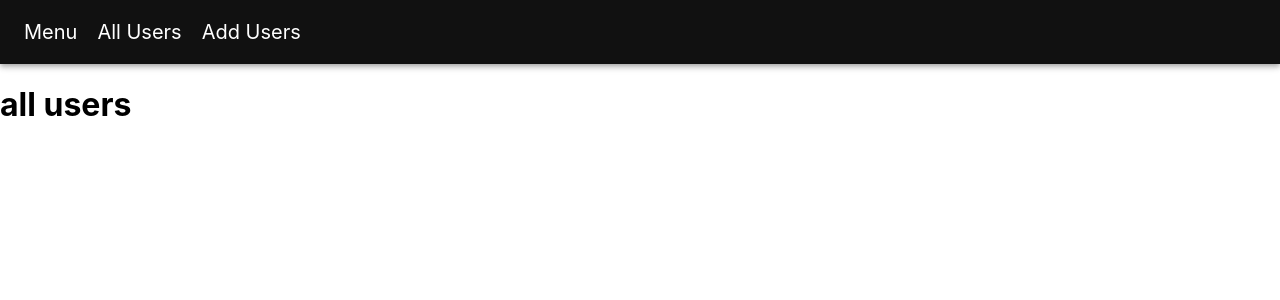
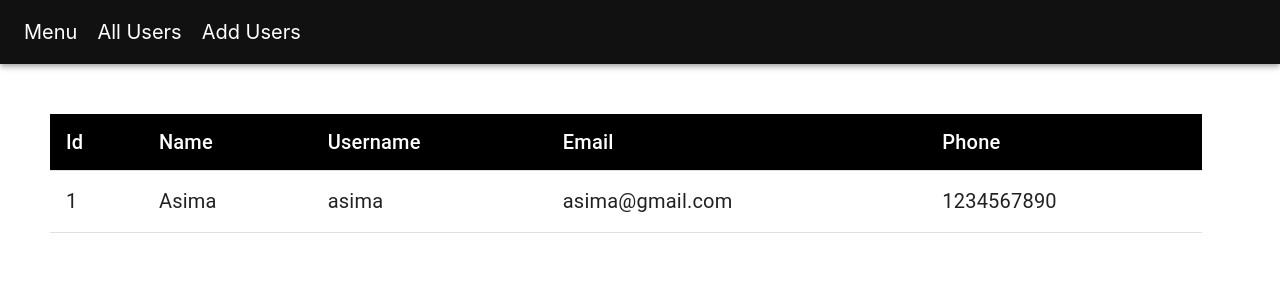
Before and after one commit to asima-chowdhury/users, a React (Create React App) app: page /all in a window 1280 px wide. Shown: the top 300 px of the page. Built offline with nearby package versions, Linux system fonts and the light colour scheme; data requests are answered from the project's data file.

Commit message:
completed allusers dynamically read only table from json-server

```diff
--- a/src/Service/api.js
+++ b/src/Service/api.js
@@ -2,6 +2,6 @@
 
 const url = "http://localhost:3003/users";
 
-export const getUsers = () => {
-    return axios.get(url);
+export const getUsers = async () => {
+    return await axios.get(url);
 }
--- a/src/components/AllUsers.jsx
+++ b/src/components/AllUsers.jsx
@@ -1,9 +1,68 @@
-import React from 'react';
+import React, { useEffect, useState } from 'react';
+import { getUsers } from '../Service/api';
+import { Table, TableHead, TableRow, TableCell, TableBody , makeStyles } from '@material-ui/core';
+
+const useStyles = makeStyles({
+    table:{
+        width: '90%',
+        margin: '50px 0 0 50px',
+    },
+    thead:{
+        '& > *':{
+            background: '#000000',
+            color: '#ffffff',
+            fontSize: 20,
+        }
+    },
+    row:{
+        '& > *':{
+            fontSize: 20,
+        }
+    }
+});
 
 const AllUsers = () => {
+
+    const [users, setUsers] = useState([]);
+
+    const classes = useStyles();
+
+    useEffect(() => {
+        getAllUsers();
+    }, [])
+
+    const getAllUsers = async () => {
+        const response = await getUsers();
+        console.log(response.data);
+        setUsers(response.data);
+    }
+
     return (
         <div>
-            <h1>all users</h1>
+            <Table className={classes.table}>
+                <TableHead>
+                    <TableRow className={classes.thead}>
+                        <TableCell>Id</TableCell>
+                        <TableCell>Name</TableCell>
+                        <TableCell>Username</TableCell>
+                        <TableCell>Email</TableCell>
+                        <TableCell>Phone</TableCell>
+                    </TableRow>
+                </TableHead>
+                <TableBody>
+                    {
+                        users.map(user => (
+                            <TableRow key={user.id} className={classes.row}>
+                                <TableCell>{user.id}</TableCell>
+                                <TableCell>{user.name}</TableCell>
+                                <TableCell>{user.username}</TableCell>
+                                <TableCell>{user.email}</TableCell>
+                                <TableCell>{user.phone}</TableCell>
+                            </TableRow>
+                        ))
+                    }
+                </TableBody>
+            </Table>
         </div>
     );
 };
```
